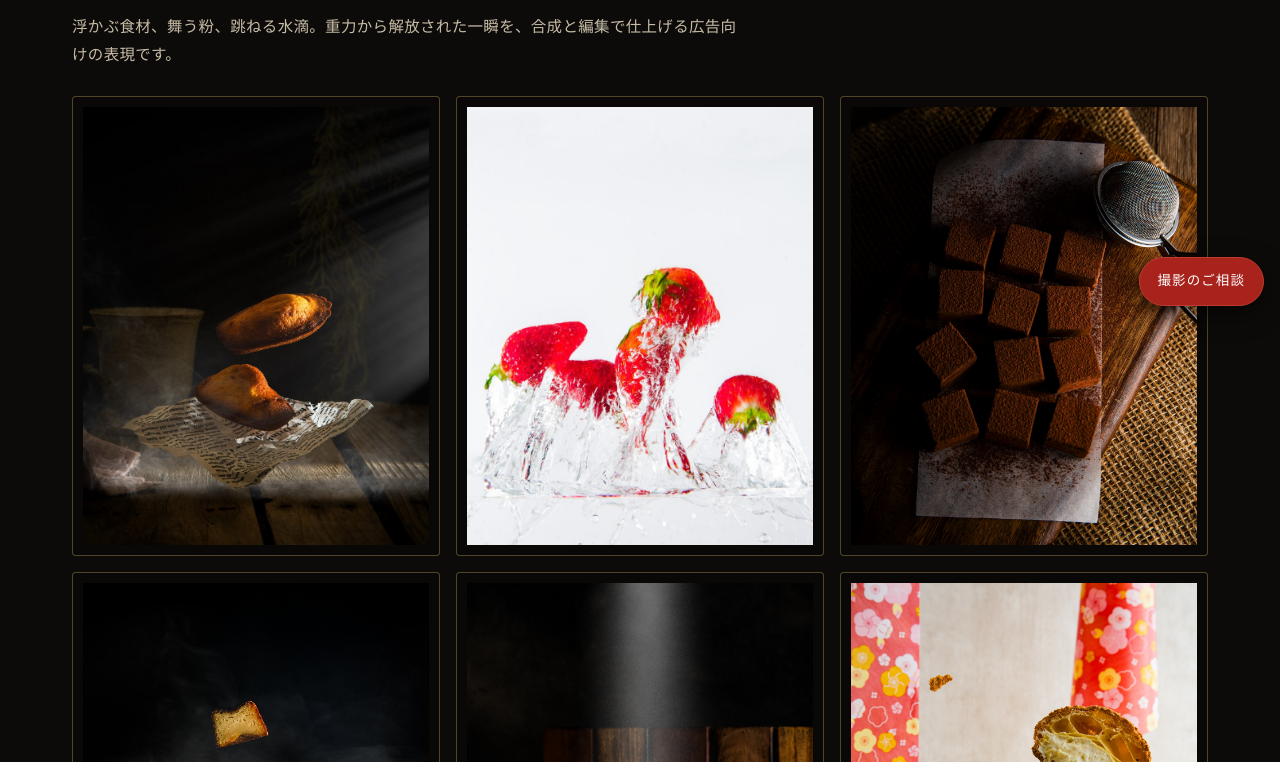
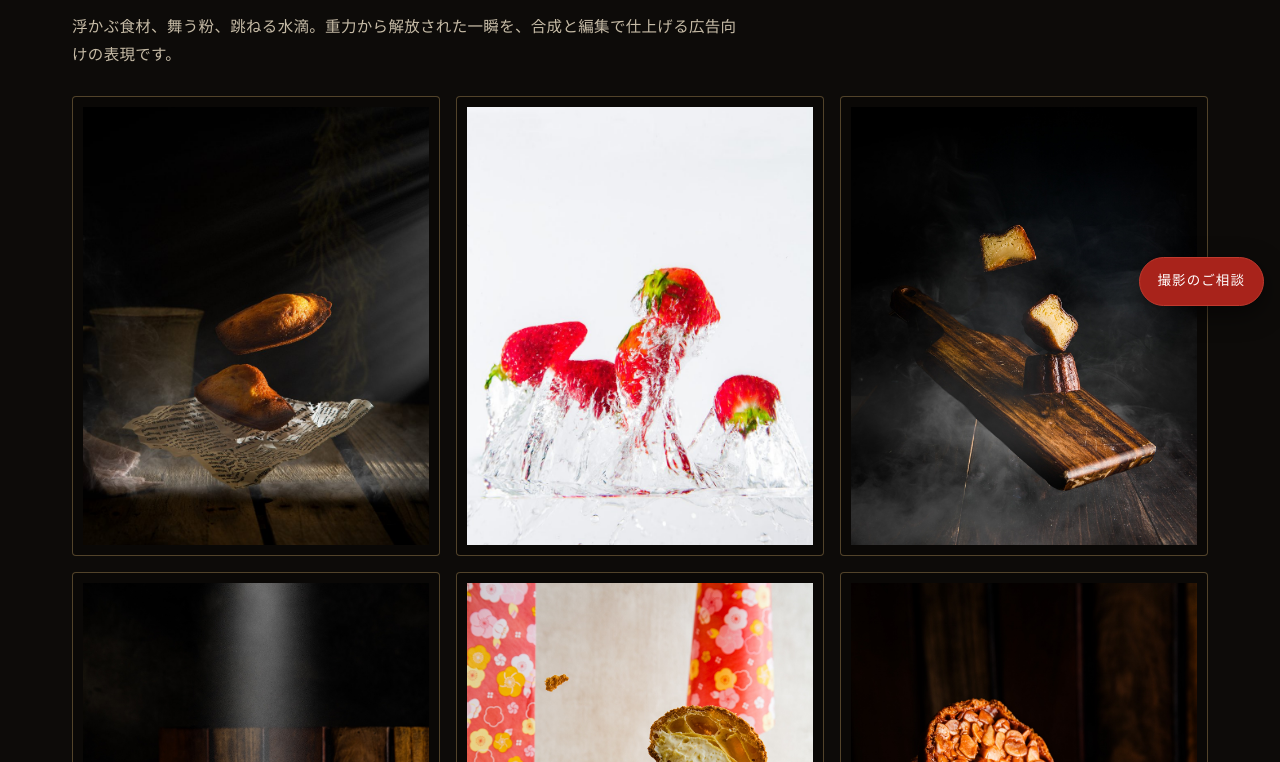
Before and after one commit to syukoc/syukoc-net, a plain HTML site: page gravity-defied/index.html in a window 1280 px wide. Shown: the part 478-1240 px from the top of the page. Drawn offline with nearby package versions, Linux system fonts and the light colour scheme; a web font is replaced by a local one.

Commit message:
Gravity Defied から生チョコレートを外す

```diff
--- a/gravity-defied/index.html
+++ b/gravity-defied/index.html
@@ -34,7 +34,7 @@
       <div class="label">Collections — Chapter</div>
       <h2 class="h2">Gravity Defied（重力からの解放）</h2>
       <p class="lead">浮かぶ食材、舞う粉、跳ねる水滴。重力から解放された一瞬を、合成と編集で仕上げる広告向けの表現です。</p>
-      <div class="gallery"><figure><img src="../assets/img/madeleine.jpg" alt="浮遊するマドレーヌ — Floating Madeleine"></figure><figure><img src="../assets/img/strawberry-splash.jpg" alt="苺のスプラッシュ — Strawberry Splash"></figure><figure><img src="../assets/img/cocoa.jpg" alt="ココアを纏う生チョコ — Cocoa Dust"></figure><figure><img src="../assets/img/canele-dark.jpg" alt="煙の中で浮かぶカヌレ"></figure><figure><img src="../assets/img/florentine.jpg" alt="浮かぶフロランタン"></figure><figure><img src="../assets/img/choux-floral.jpg" alt="花柄の布と浮かぶシュークリーム"></figure><figure><img src="../assets/img/florentine-fall.jpg" alt="落ちてくるフロランタン"></figure></div>
+      <div class="gallery"><figure><img src="../assets/img/madeleine.jpg" alt="浮遊するマドレーヌ — Floating Madeleine"></figure><figure><img src="../assets/img/strawberry-splash.jpg" alt="苺のスプラッシュ — Strawberry Splash"></figure><figure><img src="../assets/img/canele-dark.jpg" alt="煙の中で浮かぶカヌレ"></figure><figure><img src="../assets/img/florentine.jpg" alt="浮かぶフロランタン"></figure><figure><img src="../assets/img/choux-floral.jpg" alt="花柄の布と浮かぶシュークリーム"></figure><figure><img src="../assets/img/florentine-fall.jpg" alt="落ちてくるフロランタン"></figure></div>
       <div class="works-note" style="margin-top:30px">
         <a class="link-arrow" href="../collections/">作品集の目次へ →</a>
         <a class="link-arrow" href="https://photo.syukoc.net" target="_blank" rel="noopener">すべての作品はポートフォリオへ →</a>
```
